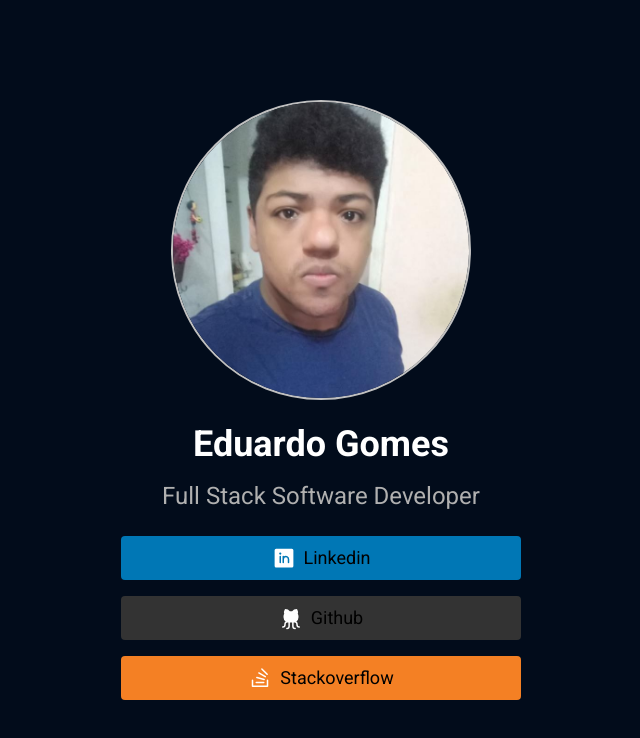
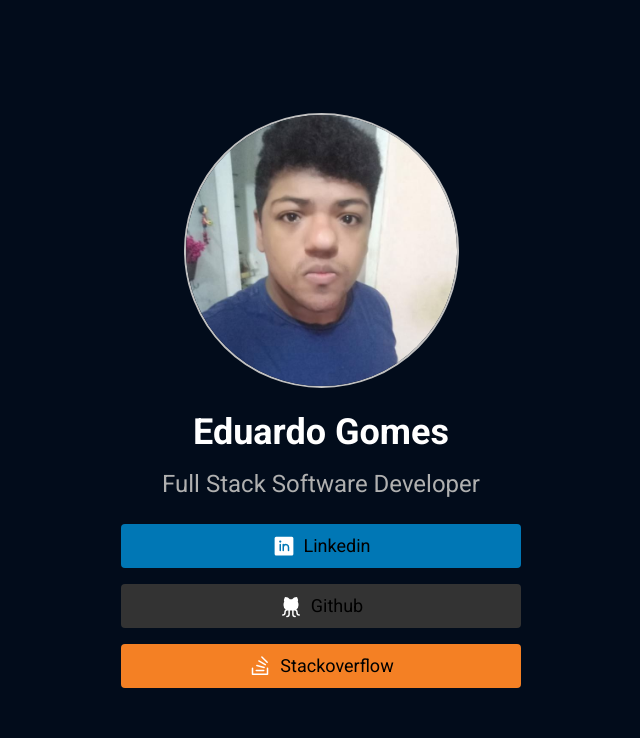
Before and after one commit to eduardogomesf/portfolio, a Next.js app: page / in a window 1280 px wide. Shown: the top 738 px of the page, without its empty margins (319-959 px from the left). Built offline with nearby package versions, Linux system fonts and the light colour scheme.

Commit message:
feat: resize image

```diff
--- a/src/app/page.tsx
+++ b/src/app/page.tsx
@@ -1,11 +1,19 @@
 import Image from "next/image";
 import { ExternalLinkButton } from "./_components/ExternalLinkButton";
+import profilePic from '../../public/images/me.jpg'
+
 
 export default function Home() {
   return (
     <main className="flex flex-col bg-[#020c1b] w-screen	h-screen items-center	justify-center">
 
-      <Image src="/images/me.jpg" alt="Avatar" width={300} height={300} className="rounded-full border-2 border-[#C0C0C0]" />
+      <Image
+        src={profilePic}
+        width={275}
+        height={275}
+        alt="Avatar"
+        className="rounded-full border-2 border-[#C0C0C0]"
+      />
 
       <div className="mt-6 flex flex-col items-center justify-center gap-4">
         <strong className="text-[#FFFFFF] text-2xl sm:text-4xl">Eduardo Gomes</strong>
```
